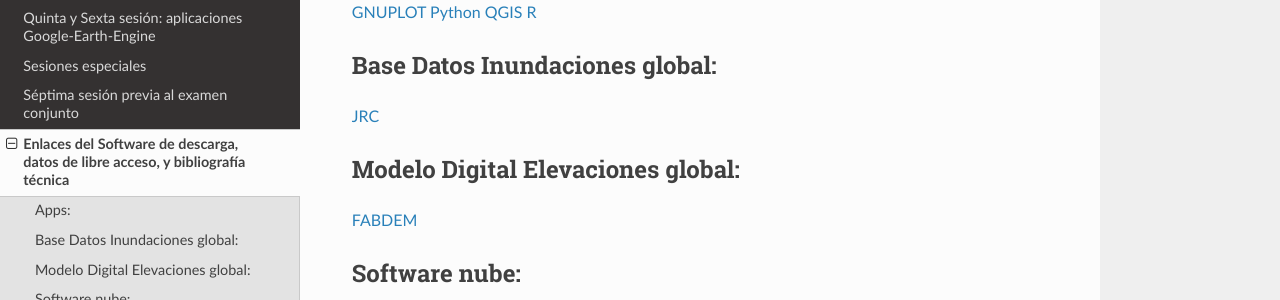
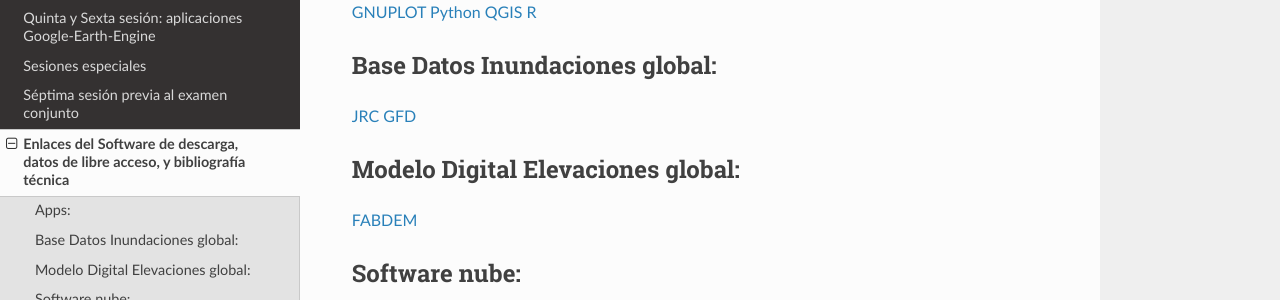
Before and after one commit to ivillamadrid/EvalFloodRisk_RSSWE, a Sphinx documentation site: the page built from docs/source/software.rst, in a window 1280 px wide and 900 px high. Shown: the part 252-552 px from the top of the window. Built offline with Sphinx 7.4.7 and the Read the Docs theme 2.0.0, drawn with Linux system fonts in a browser that asks for light colours.

Commit message:
Update software.rst

```diff
--- a/docs/source/software.rst
+++ b/docs/source/software.rst
@@ -11,6 +11,7 @@
 Base Datos Inundaciones global:
 -------------------------------
 `JRC <https://global-surface-water.appspot.com/>`_
+`GFD <https://developers.google.com/earth-engine/datasets/catalog/GLOBAL_FLOOD_DB_MODIS_EVENTS_V1#description>`_
 
 Modelo Digital Elevaciones global:
 ----------------------------------
```
